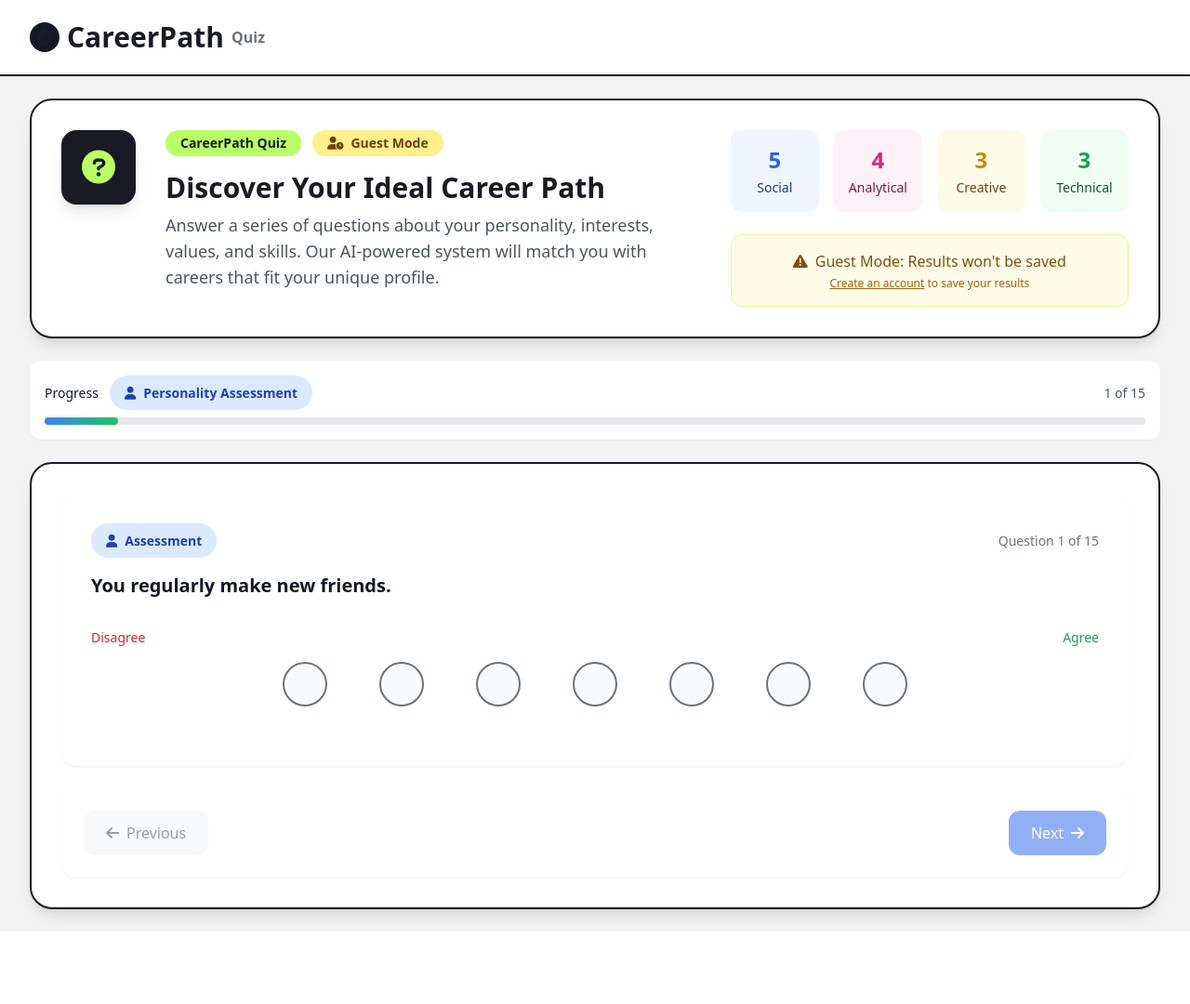
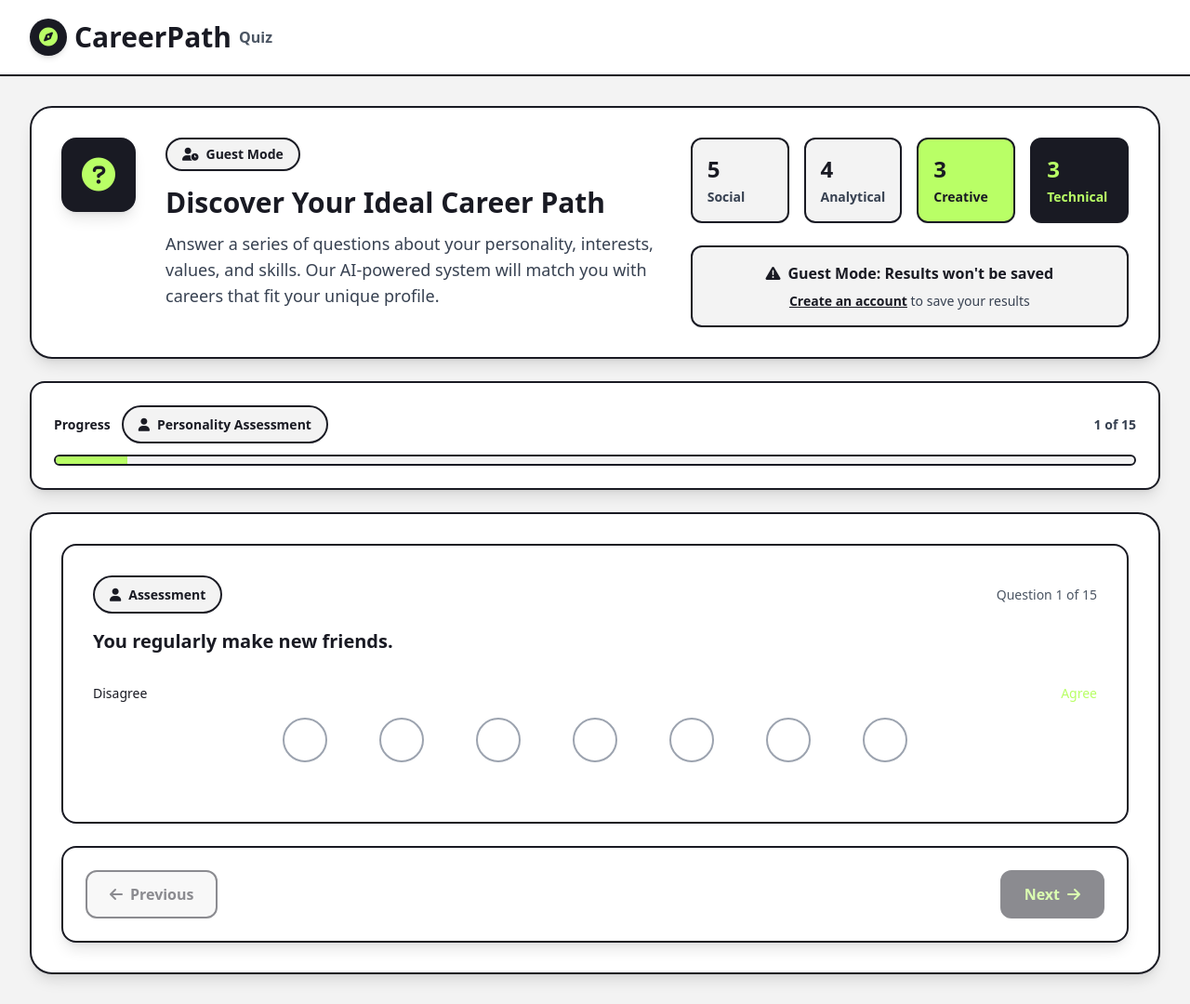
Before and after one commit to Jim-Hadjili/Career_Quiz_App, a PHP site: page /Content/Pages/quizPage.php in a window 1280 px wide. Shown: the whole page at 93% size. Before the commit the page ends 998 px from the top, so only its background shows below. Run offline with PHP 8.4, Linux system fonts and the light colour scheme; some libraries are stand-ins or nearby versions.

Commit message:
style: Update quiz page components for improved design consistency and user experience

```diff
--- a/Content/Includes/quizPageComponents/quizPage.Css
+++ b/Content/Includes/quizPageComponents/quizPage.Css
@@ -1,7 +1,10 @@
+/* Quiz Page Design System Styles */
+/* Aligned with cream (#F3F3F3), dark (#191A23), and lime (#B9FF66) color palette */
+
 .scale-option {
   width: 48px;
   height: 48px;
-  border: 2px solid #e5e7eb;
+  border: 2px solid #d1d5db;
   border-radius: 50%;
   cursor: pointer;
   transition: all 0.3s ease;
@@ -9,121 +12,128 @@
   display: flex;
   align-items: center;
   justify-content: center;
+  background-color: #ffffff;
+  font-weight: 600;
+  font-size: 0.875rem;
+  color: #191a23;
 }
 
 .scale-option:hover {
   transform: scale(1.1);
-  box-shadow: 0 4px 12px rgba(0, 0, 0, 0.15);
+  box-shadow: 0 4px 12px rgba(25, 26, 35, 0.15);
+  border-color: #191a23;
 }
 
-/* Disagree options (left side) - Red shades */
+/* Updated disagree options to use dark shades transitioning to neutral */
 .scale-option[data-scale="1"] {
+  border-color: #9ca3af;
+}
+.scale-option[data-scale="1"]:hover {
   border-color: #6b7280;
   background-color: #f9fafb;
 }
-.scale-option[data-scale="1"]:hover {
-  border-color: #4b5563;
-  background-color: #f3f4f6;
-}
 .scale-option[data-scale="1"].selected {
-  border-color: #dc2626;
-  background-color: #dc2626;
-  color: white;
+  border-color: #191a23;
+  background-color: #191a23;
+  color: #b9ff66;
+  box-shadow: 0 4px 16px rgba(25, 26, 35, 0.3);
 }
 
 .scale-option[data-scale="2"] {
+  border-color: #9ca3af;
+}
+.scale-option[data-scale="2"]:hover {
   border-color: #6b7280;
   background-color: #f9fafb;
 }
-.scale-option[data-scale="2"]:hover {
-  border-color: #4b5563;
-  background-color: #f3f4f6;
-}
 .scale-option[data-scale="2"].selected {
-  border-color: #ef4444;
-  background-color: #ef4444;
-  color: white;
+  border-color: #374151;
+  background-color: #374151;
+  color: #b9ff66;
+  box-shadow: 0 4px 16px rgba(55, 65, 81, 0.3);
 }
 
 .scale-option[data-scale="3"] {
+  border-color: #9ca3af;
+}
+.scale-option[data-scale="3"]:hover {
   border-color: #6b7280;
   background-color: #f9fafb;
 }
-.scale-option[data-scale="3"]:hover {
-  border-color: #4b5563;
-  background-color: #f3f4f6;
-}
 .scale-option[data-scale="3"].selected {
-  border-color: #f87171;
-  background-color: #f87171;
+  border-color: #6b7280;
+  background-color: #6b7280;
   color: white;
+  box-shadow: 0 4px 16px rgba(107, 114, 128, 0.3);
 }
 
-/* Neutral option (middle) - Gray */
+/* Neutral option (middle) - Balanced */
 .scale-option[data-scale="4"] {
+  border-color: #9ca3af;
+}
+.scale-option[data-scale="4"]:hover {
   border-color: #6b7280;
   background-color: #f9fafb;
 }
-.scale-option[data-scale="4"]:hover {
-  border-color: #4b5563;
-  background-color: #f3f4f6;
-}
 .scale-option[data-scale="4"].selected {
-  border-color: #6b7280;
-  background-color: #6b7280;
+  border-color: #9ca3af;
+  background-color: #9ca3af;
   color: white;
+  box-shadow: 0 4px 16px rgba(156, 163, 175, 0.3);
 }
 
-/* Agree options (right side) - Green shades */
+/* Updated agree options to use lime (#B9FF66) accent shades */
 .scale-option[data-scale="5"] {
-  border-color: #6b7280;
+  border-color: #9ca3af;
+}
+.scale-option[data-scale="5"]:hover {
+  border-color: #a3cc52;
   background-color: #f9fafb;
 }
-.scale-option[data-scale="5"]:hover {
-  border-color: #4b5563;
-  background-color: #f3f4f6;
-}
 .scale-option[data-scale="5"].selected {
-  border-color: #65a30d;
-  background-color: #65a30d;
-  color: white;
+  border-color: #a3cc52;
+  background-color: #a3cc52;
+  color: #191a23;
+  box-shadow: 0 4px 16px rgba(163, 204, 82, 0.3);
 }
 
 .scale-option[data-scale="6"] {
-  border-color: #6b7280;
+  border-color: #9ca3af;
+}
+.scale-option[data-scale="6"]:hover {
+  border-color: #b9ff66;
   background-color: #f9fafb;
 }
-.scale-option[data-scale="6"]:hover {
-  border-color: #4b5563;
-  background-color: #f3f4f6;
-}
 .scale-option[data-scale="6"].selected {
-  border-color: #84cc16;
-  background-color: #84cc16;
-  color: white;
+  border-color: #b9ff66;
+  background-color: #b9ff66;
+  color: #191a23;
+  box-shadow: 0 4px 16px rgba(185, 255, 102, 0.3);
 }
 
 .scale-option[data-scale="7"] {
-  border-color: #6b7280;
+  border-color: #9ca3af;
+}
+.scale-option[data-scale="7"]:hover {
+  border-color: #b9ff66;
   background-color: #f9fafb;
 }
-.scale-option[data-scale="7"]:hover {
-  border-color: #4b5563;
-  background-color: #f3f4f6;
-}
 .scale-option[data-scale="7"].selected {
-  border-color: #16a34a;
-  background-color: #16a34a;
-  color: white;
+  border-color: #b9ff66;
+  background-color: #b9ff66;
+  color: #191a23;
+  box-shadow: 0 4px 16px rgba(185, 255, 102, 0.4);
+  font-weight: 700;
 }
 
 .scale-option.selected::after {
   content: "✓";
   position: absolute;
-  font-size: 14px;
+  font-size: 16px;
   font-weight: bold;
 }
 
+/* Updated stage badges to use design system colors */
 .stage-badge {
   display: inline-flex;
   align-items: center;
@@ -132,26 +142,54 @@
   border-radius: 9999px;
   font-weight: 600;
   font-size: 0.875rem;
+  border: 2px solid transparent;
+  transition: all 0.3s ease;
 }
 
 .stage-personality {
-  background-color: #dbeafe;
-  color: #1e40af;
+  background-color: #f3f3f3;
+  color: #191a23;
+  border-color: #191a23;
 }
+
 .stage-interests {
-  background-color: #fce7f3;
-  color: #be185d;
+  background-color: #b9ff66;
+  color: #191a23;
+  border-color: #191a23;
 }
+
 .stage-values {
-  background-color: #fef3c7;
-  color: #92400e;
+  background-color: #191a23;
+  color: #b9ff66;
+  border-color: #b9ff66;
 }
+
 .stage-skills {
-  background-color: #d1fae5;
-  color: #065f46;
+  background-color: #f3f3f3;
+  color: #191a23;
+  border-color: #b9ff66;
 }
 
 /* Hide all questions except first by default */
 .quiz-question:not(:first-child) {
   display: none;
 }
+
+/* Updated scrollbar to match design system colors */
+::-webkit-scrollbar {
+  width: 8px;
+  height: 8px;
+}
+
+::-webkit-scrollbar-track {
+  background: #f3f3f3;
+}
+
+::-webkit-scrollbar-thumb {
+  background: #191a23;
+  border-radius: 4px;
+}
+
+::-webkit-scrollbar-thumb:hover {
+  background: #b9ff66;
+}
--- a/Content/Includes/quizPageComponents/quizPageHeader.php
+++ b/Content/Includes/quizPageComponents/quizPageHeader.php
@@ -6,11 +6,11 @@
     <div class="max-w-7xl mx-auto px-4 sm:px-6 lg:px-8">
         <div class="flex justify-between items-center h-20">
             <div class="flex items-center space-x-2">
-                <div class="w-8 h-8 bg-gray-900 rounded-full flex items-center justify-center">
-                    <i class="fas fa-compass text-lime-400 text-lg"></i>
+                <div class="w-10 h-10 bg-dark rounded-full flex items-center justify-center shadow-md">
+                    <i class="fas fa-compass text-lime text-xl"></i>
                 </div>
-                <span class="text-2xl md:text-xl lg:text-3xl font-bold">CareerPath</span>
-                <span class="hidden md:inline-block text-base font-semibold text-gray-500 ml-3">Quiz</span>
+                <span class="text-2xl md:text-xl lg:text-3xl font-bold text-dark font-sans">CareerPath</span>
+                <span class="hidden md:inline-block text-base font-semibold text-gray-600 ml-3 font-sans">Quiz</span>
             </div>
         </div>
     </div>
--- a/Content/Includes/quizPageComponents/quizPageHeadtag.php
+++ b/Content/Includes/quizPageComponents/quizPageHeadtag.php
@@ -3,7 +3,21 @@
     <meta name="viewport" content="width=device-width, initial-scale=1.0">
     <script src="https://cdn.tailwindcss.com"></script>
     <link href="https://cdnjs.cloudflare.com/ajax/libs/font-awesome/6.0.0/css/all.min.css" rel="stylesheet">
+    <link href="https://fonts.googleapis.com/css2?family=Space+Grotesk:wght@300;400;500;600;700&display=swap" rel="stylesheet">
     <script src="../../../Assets/Scripts/tailwindConfig.js"></script>
-    <link rel="stylesheet" href="../Includes/quizPageComponents/quizPage.Css">
+    <link rel="stylesheet" href="../Includes/quizPageComponents/quizPage.css">
     <title>CareerPath Quiz - <?php echo $is_registered ? 'Registered User' : 'Guest Mode'; ?></title>
+    <style>
+        /* Updated design system colors to match index.php (lime #B9FF66) */
+        :root {
+            --color-cream: #F3F3F3;
+            --color-dark: #191A23;
+            --color-lime: #B9FF66;
+        }
+
+        /* Applied Space Grotesk font globally */
+        body {
+            font-family: "Space Grotesk", sans-serif;
+        }
+    </style>
 </head>
--- a/Content/Includes/quizPageComponents/quizPageInfoCard.php
+++ b/Content/Includes/quizPageComponents/quizPageInfoCard.php
@@ -1,65 +1,69 @@
 <div class="flex flex-col md:flex-row items-center md:items-start gap-8">
     <!-- Icon Section -->
-    <div class="w-20 h-20 bg-dark rounded-2xl flex items-center justify-center shadow-lg">
+    <div class="w-20 h-20 bg-dark rounded-2xl flex items-center justify-center shadow-lg border-2 border-dark">
         <i class="fas fa-question-circle text-lime text-4xl"></i>
     </div>
+
     <!-- Info Section -->
     <div class="flex-1">
         <div class="flex flex-wrap items-center gap-3 mb-4">
-            <span class="bg-lime text-dark px-4 py-1 rounded-full text-sm font-semibold">CareerPath Quiz</span>
             <?php if ($is_registered): ?>
-                <span class="bg-dark text-lime px-4 py-1 rounded-full text-sm font-semibold flex items-center gap-2">
+                <span class="bg-dark text-lime px-4 py-1.5 rounded-full text-sm font-bold flex items-center gap-2 border-2 border-dark shadow-sm font-sans">
                     <i class="fas fa-user-check"></i> Registered
                 </span>
             <?php else: ?>
-                <span class="bg-yellow-200 text-yellow-900 px-4 py-1 rounded-full text-sm font-semibold flex items-center gap-2">
+                <span class="bg-cream text-dark px-4 py-1.5 rounded-full text-sm font-bold flex items-center gap-2 border-2 border-dark shadow-sm font-sans">
                     <i class="fas fa-user-clock"></i> Guest Mode
                 </span>
             <?php endif; ?>
         </div>
-        <h1 class="text-2xl md:text-3xl font-bold mb-2 font-sans">Discover Your Ideal Career Path</h1>
-        <p class="text-gray-600 text-base md:text-lg mb-4 font-sans">
+
+        <h1 class="text-2xl md:text-3xl font-bold mb-3 text-dark font-sans">
+            Discover Your Ideal Career Path
+        </h1>
+
+        <p class="text-gray-700 text-base md:text-lg mb-4 leading-relaxed font-sans">
             Answer a series of questions about your personality, interests, values, and skills. Our AI-powered system will match you with careers that fit your unique profile.
         </p>
     </div>
 
-    <div class="text-center">
+    <div class="w-full md:w-auto">
         <!-- Stage Overview -->
-        <div class="grid grid-cols-1 md:grid-cols-4 gap-4 mb-6">
-            <div class="p-4 bg-blue-50 rounded-xl">
-                <div class="text-2xl font-bold text-blue-600 mb-1">5</div>
-                <div class="text-sm font-medium text-blue-900">Social</div>
+        <div class="grid grid-cols-2 md:grid-cols-4 gap-4 mb-6">
+            <div class="p-4 bg-cream rounded-xl border-2 border-dark shadow-sm">
+                <div class="text-2xl font-bold text-dark mb-1 font-sans">5</div>
+                <div class="text-sm font-semibold text-gray-700 font-sans">Social</div>
             </div>
-            <div class="p-4 bg-pink-50 rounded-xl">
-                <div class="text-2xl font-bold text-pink-600 mb-1">4</div>
-                <div class="text-sm font-medium text-pink-900">Analytical</div>
+            <div class="p-4 bg-cream rounded-xl border-2 border-dark shadow-sm">
+                <div class="text-2xl font-bold text-dark mb-1 font-sans">4</div>
+                <div class="text-sm font-semibold text-gray-700 font-sans">Analytical</div>
             </div>
-            <div class="p-4 bg-yellow-50 rounded-xl">
-                <div class="text-2xl font-bold text-yellow-600 mb-1">3</div>
-                <div class="text-sm font-medium text-yellow-900">Creative</div>
+            <div class="p-4 bg-lime rounded-xl border-2 border-dark shadow-sm">
+                <div class="text-2xl font-bold text-dark mb-1 font-sans">3</div>
+                <div class="text-sm font-semibold text-dark font-sans">Creative</div>
             </div>
-            <div class="p-4 bg-green-50 rounded-xl">
-                <div class="text-2xl font-bold text-green-600 mb-1">3</div>
-                <div class="text-sm font-medium text-green-900">Technical</div>
+            <div class="p-4 bg-dark rounded-xl border-2 border-dark shadow-sm">
+                <div class="text-2xl font-bold text-lime mb-1 font-sans">3</div>
+                <div class="text-sm font-semibold text-lime font-sans">Technical</div>
             </div>
         </div>
 
         <!-- Mode-specific info -->
         <?php if ($is_registered): ?>
-            <div class="bg-green-50 border border-green-200 rounded-xl p-4">
-                <div class="flex items-center justify-center space-x-2 text-green-800">
+            <div class="bg-lime border-2 border-dark rounded-xl p-4 shadow-sm">
+                <div class="flex items-center justify-center space-x-2 text-dark">
                     <i class="fas fa-save"></i>
-                    <span class="font-medium">Your results will be saved to your account</span>
+                    <span class="font-bold font-sans">Your results will be saved to your account</span>
                 </div>
             </div>
         <?php else: ?>
-            <div class="bg-yellow-50 border border-yellow-200 rounded-xl p-4">
-                <div class="flex items-center justify-center space-x-2 text-yellow-800">
+            <div class="bg-cream border-2 border-dark rounded-xl p-4 shadow-sm">
+                <div class="flex items-center justify-center space-x-2 text-dark mb-2">
                     <i class="fas fa-exclamation-triangle"></i>
-                    <span class="font-medium">Guest Mode: Results won't be saved</span>
+                    <span class="font-bold font-sans">Guest Mode: Results won't be saved</span>
                 </div>
-                <p class="text-xs text-yellow-700 mt-1">
-                    <a href="../../index.php" class="underline hover:no-underline">Create an account</a> to save your results
+                <p class="text-sm text-gray-700 text-center font-sans">
+                    <a href="../../index.php" class="underline hover:no-underline font-semibold text-dark">Create an account</a> to save your results
                 </p>
             </div>
         <?php endif; ?>
--- a/Content/Includes/quizPageComponents/quizPageProgressBar.php
+++ b/Content/Includes/quizPageComponents/quizPageProgressBar.php
@@ -1,17 +1,17 @@
-<div class="bg-white rounded-xl shadow-sm p-4 mb-6">
-    <div class="flex items-center justify-between mb-2">
+<div class="bg-white rounded-2xl shadow-lg p-6 mb-6 border-2 border-dark">
+    <div class="flex items-center justify-between mb-3">
         <div class="flex items-center space-x-3">
-            <span class="text-sm font-medium text-gray-900">Progress</span>
+            <span class="text-sm font-bold text-dark font-sans">Progress</span>
             <span id="stage-badge" class="stage-badge stage-personality">
                 <i class="fas fa-user"></i>
-                <span>Personality Assessment</span>
+                <span class="font-sans">Personality Assessment</span>
             </span>
         </div>
-        <span class="text-sm text-gray-600">
+        <span class="text-sm font-semibold text-gray-700 font-sans">
             <span id="current-question">1</span> of <span id="total-questions">15</span>
         </span>
     </div>
-    <div class="w-full bg-gray-200 rounded-full h-2">
-        <div id="progress-bar" class="bg-gradient-to-r from-blue-500 to-green-500 h-2 rounded-full transition-all duration-300" style="width: 0%"></div>
+    <div class="w-full bg-cream rounded-full h-3 border-2 border-dark overflow-hidden">
+        <div id="progress-bar" class="bg-lime h-full transition-all duration-300 shadow-inner" style="width: 0%"></div>
     </div>
 </div>
--- a/Content/Includes/quizPageComponents/quizPageQuizContainer.php
+++ b/Content/Includes/quizPageComponents/quizPageQuizContainer.php
@@ -1,14 +1,17 @@
+<input type="hidden" id="quiz-mode" value="guest">
+<input type="hidden" id="user-id" value="">
+<input type="hidden" id="session-id" value="<?php echo session_id(); ?>">
+
 <div id="quiz-container">
-    <!-- Questions will be dynamically inserted here by JavaScript -->
+
 </div>
 
-<!-- Navigation positioned outside quiz container -->
-<div class="bg-white rounded-2xl shadow-sm p-6 mt-6">
+<div class="bg-white rounded-2xl shadow-lg p-6 mt-6 border-2 border-dark">
     <div class="flex justify-between items-center">
         <button
             id="prev-btn"
             type="button"
-            class="px-6 py-3 bg-gray-100 text-gray-700 font-medium rounded-xl hover:bg-gray-200 transition-colors disabled:opacity-50 disabled:cursor-not-allowed"
+            class="px-6 py-3 bg-cream text-dark font-bold rounded-xl border-2 border-dark hover:bg-dark hover:text-lime transition-all duration-300 disabled:opacity-50 disabled:cursor-not-allowed shadow-sm font-sans"
             disabled>
             <i class="fas fa-arrow-left mr-2"></i>Previous
         </button>
@@ -16,7 +19,7 @@
         <button
             id="next-btn"
             type="button"
-            class="px-6 py-3 bg-blue-600 text-white font-medium rounded-xl hover:bg-blue-700 transition-colors disabled:opacity-50 disabled:cursor-not-allowed"
+            class="px-6 py-3 bg-dark text-lime font-bold rounded-xl border-2 border-dark hover:bg-lime hover:text-dark transition-all duration-300 disabled:opacity-50 disabled:cursor-not-allowed shadow-sm font-sans"
             disabled>
             Next<i class="fas fa-arrow-right ml-2"></i>
         </button>
@@ -24,7 +27,7 @@
         <button
             id="submit-btn"
             type="button"
-            class="px-6 py-3 bg-green-600 text-white font-medium rounded-xl hover:bg-green-700 transition-colors disabled:opacity-50 disabled:cursor-not-allowed hidden"
+            class="px-6 py-3 bg-lime text-dark font-bold rounded-xl border-2 border-dark hover:bg-dark hover:text-lime transition-all duration-300 disabled:opacity-50 disabled:cursor-not-allowed shadow-sm hidden font-sans"
             disabled>
             Complete Quiz<i class="fas fa-check ml-2"></i>
         </button>
--- a/Content/Pages/quizPage.php
+++ b/Content/Pages/quizPage.php
@@ -7,13 +7,13 @@
 
 <?php include "../Includes/quizPageComponents/quizPageHeadtag.php"; ?>
 
-<body class="min-h-screen bg-cream text-dark font-sans">
+<body class="min-h-screen bg-cream text-dark font-sans antialiased">
 
     <!-- Header -->
     <?php include "../Includes/quizPageComponents/quizPageHeader.php"; ?>
 
     <!-- Main Content -->
-    <div class="max-w-7xl mx-auto px-4 sm:px-6 lg:px-8 py-6">
+    <div class="max-w-7xl mx-auto px-4 sm:px-6 lg:px-8 py-8">
 
         <!-- Quiz Info Card -->
         <div class="bg-white rounded-3xl shadow-lg p-8 mb-6 border-2 border-dark">
```
Also changed, not shown: Content/Scripts/quizPageScripts/quizPage.js (+55 -17 lines).
